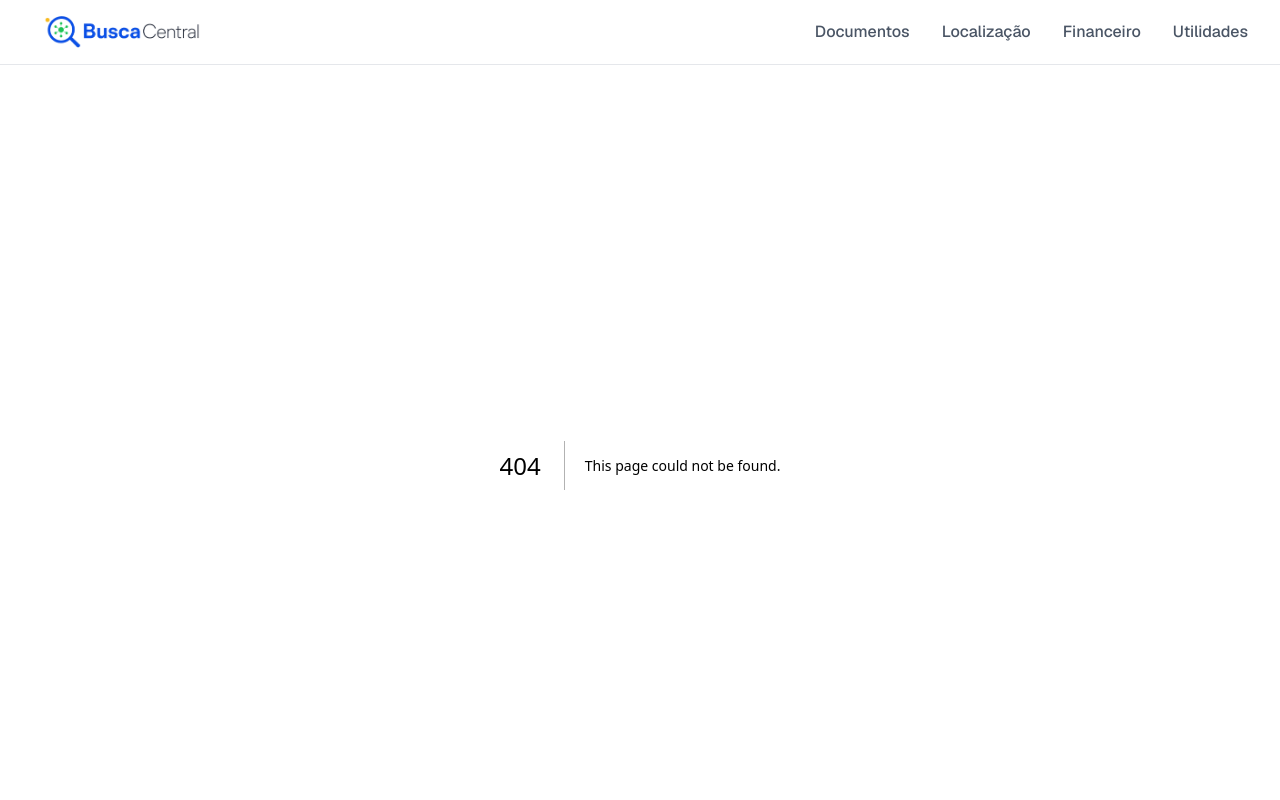
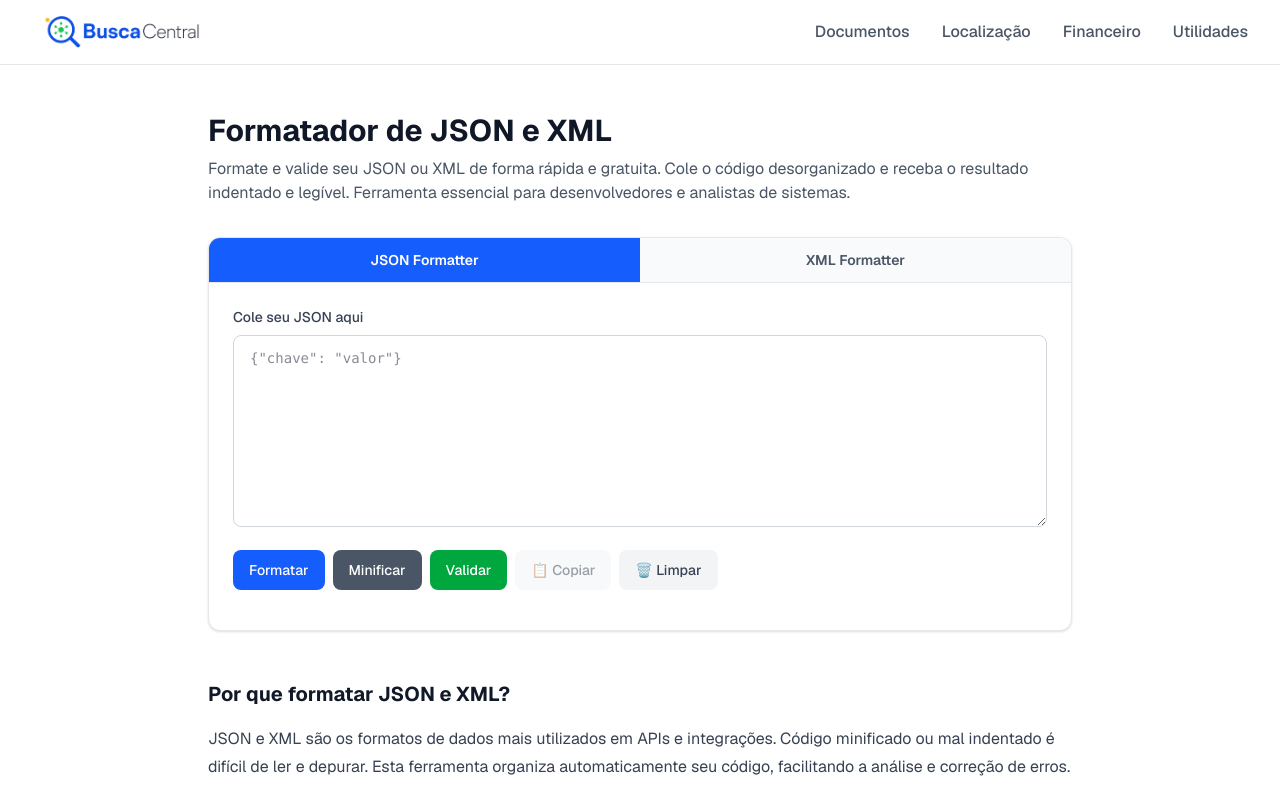
Before and after one commit to buscacentral/buscacentral, a Next.js app: page /utilidades/formatador-codigo in a window 1280 px wide. Before the commit this address had no page. Shown: the top 800 px of the page. Built offline with nearby package versions, Linux system fonts and the light colour scheme.

Commit message:
feat: adiciona Formatador de JSON e XML

```diff
--- /dev/null
+++ b/src/app/utilidades/formatador-codigo/page.tsx
@@ -0,0 +1,262 @@
+'use client';
+
+import { useState } from 'react';
+
+type Tab = 'json' | 'xml';
+
+function formatJSON(input: string): { result: string; error: string | null } {
+  try {
+    const parsed = JSON.parse(input);
+    return { result: JSON.stringify(parsed, null, 2), error: null };
+  } catch (e) {
+    const msg = e instanceof Error ? e.message : 'JSON inválido';
+    return { result: '', error: msg };
+  }
+}
+
+function minifyJSON(input: string): { result: string; error: string | null } {
+  try {
+    const parsed = JSON.parse(input);
+    return { result: JSON.stringify(parsed), error: null };
+  } catch (e) {
+    const msg = e instanceof Error ? e.message : 'JSON inválido';
+    return { result: '', error: msg };
+  }
+}
+
+function validateJSON(input: string): { valid: boolean; error: string | null } {
+  try {
+    JSON.parse(input);
+    return { valid: true, error: null };
+  } catch (e) {
+    const msg = e instanceof Error ? e.message : 'JSON inválido';
+    const lineMatch = msg.match(/position\s+(\d+)/);
+    let errorMsg = msg;
+    if (lineMatch) {
+      const pos = parseInt(lineMatch[1]);
+      const lines = input.substring(0, pos).split('\n');
+      errorMsg = `Erro na linha ${lines.length}: ${msg}`;
+    }
+    return { valid: false, error: errorMsg };
+  }
+}
+
+function formatXML(input: string): { result: string; error: string | null } {
+  try {
+    let xml = input.trim();
+    if (!xml.startsWith('<')) return { result: '', error: 'XML inválido: não começa com tag' };
+
+    let formatted = '';
+    let indent = 0;
+    const lines = xml.replace(/>\s*</g, '><').split(/(<[^>]+>)/).filter(Boolean);
+
+    for (const line of lines) {
+      if (line.match(/^<\/\w/)) indent--;
+      formatted += '  '.repeat(Math.max(indent, 0)) + line.trim() + '\n';
+      if (line.match(/^<\w[^>]*[^\/]>$/) && !line.match(/^<\?/)) indent++;
+    }
+
+    return { result: formatted.trim(), error: null };
+  } catch {
+    return { result: '', error: 'Erro ao formatar XML' };
+  }
+}
+
+function minifyXML(input: string): { result: string; error: string | null } {
+  try {
+    const minified = input.replace(/>\s+</g, '><').replace(/\n/g, '').replace(/\s+/g, ' ').trim();
+    return { result: minified, error: null };
+  } catch {
+    return { result: '', error: 'Erro ao minificar XML' };
+  }
+}
+
+function validateXML(input: string): { valid: boolean; error: string | null } {
+  const trimmed = input.trim();
+  if (!trimmed.startsWith('<')) return { valid: false, error: 'XML inválido: não começa com tag' };
+
+  const openTags: string[] = [];
+  const tagRegex = /<\/?([a-zA-Z][a-zA-Z0-9:-]*)[^>]*\/?>/g;
+  let match;
+
+  while ((match = tagRegex.exec(trimmed)) !== null) {
+    const fullTag = match[0];
+    const tagName = match[1];
+
+    if (fullTag.startsWith('<?')) continue;
+    if (fullTag.startsWith('<!')) continue;
+    if (fullTag.endsWith('/>')) continue;
+    if (fullTag.startsWith('</')) {
+      if (openTags.length === 0 || openTags[openTags.length - 1] !== tagName) {
+        return { valid: false, error: `Tag de fechamento inesperada: </${tagName}>` };
+      }
+      openTags.pop();
+    } else {
+      openTags.push(tagName);
+    }
+  }
+
+  if (openTags.length > 0) {
+    return { valid: false, error: `Tags não fechadas: ${openTags.join(', ')}` };
+  }
+
+  return { valid: true, error: null };
+}
+
+export default function FormatadorCodigo() {
+  const [tab, setTab] = useState<Tab>('json');
+  const [input, setInput] = useState('');
+  const [output, setOutput] = useState('');
+  const [error, setError] = useState('');
+  const [copied, setCopied] = useState(false);
+
+  const handleFormat = () => {
+    if (tab === 'json') {
+      const { result, error } = formatJSON(input);
+      setOutput(result);
+      setError(error || '');
+    } else {
+      const { result, error } = formatXML(input);
+      setOutput(result);
+      setError(error || '');
+    }
+  };
+
+  const handleMinify = () => {
+    if (tab === 'json') {
+      const { result, error } = minifyJSON(input);
+      setOutput(result);
+      setError(error || '');
+    } else {
+      const { result, error } = minifyXML(input);
+      setOutput(result);
+      setError(error || '');
+    }
+  };
+
+  const handleValidate = () => {
+    if (tab === 'json') {
+      const { valid, error } = validateJSON(input);
+      if (valid) {
+        setError('');
+        setOutput('✅ JSON válido!');
+      } else {
+        setError(error || 'JSON inválido');
+        setOutput('');
+      }
+    } else {
+      const { valid, error } = validateXML(input);
+      if (valid) {
+        setError('');
+        setOutput('✅ XML válido!');
+      } else {
+        setError(error || 'XML inválido');
+        setOutput('');
+      }
+    }
+  };
+
+  const handleCopy = async () => {
+    if (output) {
+      await navigator.clipboard.writeText(output);
+      setCopied(true);
+      setTimeout(() => setCopied(false), 2000);
+    }
+  };
+
+  const handleClear = () => {
+    setInput('');
+    setOutput('');
+    setError('');
+  };
+
+  return (
+    <div className="max-w-4xl mx-auto px-4 py-12">
+      <h1 className="text-3xl font-bold text-gray-900 mb-2">Formatador de JSON e XML</h1>
+      <p className="text-gray-600 mb-8">
+        Formate e valide seu JSON ou XML de forma rápida e gratuita.
+        Cole o código desorganizado e receba o resultado indentado e legível.
+        Ferramenta essencial para desenvolvedores e analistas de sistemas.
+      </p>
+
+      <div className="bg-white border border-gray-200 rounded-xl shadow-sm overflow-hidden">
+        <div className="flex border-b border-gray-200">
+          {(['json', 'xml'] as const).map((t) => (
+            <button
+              key={t}
+              onClick={() => { setTab(t); setInput(''); setOutput(''); setError(''); }}
+              className={`flex-1 py-3 px-4 font-semibold text-sm transition-colors ${
+                tab === t ? 'bg-blue-600 text-white' : 'bg-gray-50 text-gray-600 hover:bg-gray-100'
+              }`}
+            >
+              {t.toUpperCase()} Formatter
+            </button>
+          ))}
+        </div>
+
+        <div className="p-6">
+          <div className="mb-4">
+            <label className="block text-sm font-medium text-gray-700 mb-2">
+              Cole seu {tab.toUpperCase()} aqui
+            </label>
+            <textarea
+              value={input}
+              onChange={(e) => setInput(e.target.value)}
+              placeholder={tab === 'json' ? '{"chave": "valor"}' : '<root><item>valor</item></root>'}
+              className="w-full h-48 px-4 py-3 border border-gray-300 rounded-lg focus:outline-none focus:ring-2 focus:ring-blue-500 font-mono text-sm resize-y"
+            />
+          </div>
+
+          <div className="flex flex-wrap gap-2 mb-4">
+            <button onClick={handleFormat} className="bg-blue-600 text-white py-2.5 px-4 rounded-lg font-medium hover:bg-blue-700 transition-colors text-sm">
+              Formatar
+            </button>
+            <button onClick={handleMinify} className="bg-gray-600 text-white py-2.5 px-4 rounded-lg font-medium hover:bg-gray-700 transition-colors text-sm">
+              Minificar
+            </button>
+            <button onClick={handleValidate} className="bg-green-600 text-white py-2.5 px-4 rounded-lg font-medium hover:bg-green-700 transition-colors text-sm">
+              Validar
+            </button>
+            <button onClick={handleCopy} disabled={!output} className="bg-gray-100 text-gray-700 py-2.5 px-4 rounded-lg font-medium hover:bg-gray-200 transition-colors text-sm disabled:opacity-50">
+              {copied ? '✅ Copiado!' : '📋 Copiar'}
+            </button>
+            <button onClick={handleClear} className="bg-gray-100 text-gray-700 py-2.5 px-4 rounded-lg font-medium hover:bg-gray-200 transition-colors text-sm">
+              🗑️ Limpar
+            </button>
+          </div>
+
+          {error && (
+            <div className="mb-4 p-4 bg-red-50 border border-red-200 rounded-lg text-red-800 text-sm">
+              ❌ {error}
+            </div>
+          )}
+
+          {output && (
+            <div>
+              <label className="block text-sm font-medium text-gray-700 mb-2">Resultado</label>
+              <textarea
+                value={output}
+                readOnly
+                className="w-full h-48 px-4 py-3 border border-gray-200 rounded-lg bg-gray-50 font-mono text-sm resize-y"
+              />
+            </div>
+          )}
+        </div>
+      </div>
+
+      <article className="mt-12 prose prose-gray max-w-none">
+        <h2>Por que formatar JSON e XML?</h2>
+        <p>
+          JSON e XML são os formatos de dados mais utilizados em APIs e integrações. Código minificado
+          ou mal indentado é difícil de ler e depurar. Esta ferramenta organiza automaticamente seu
+          código, facilitando a análise e correção de erros.
+        </p>
+        <h2>Validação de JSON e XML</h2>
+        <p>
+          A validação verifica se a sintaxe está correta. Para JSON, verifica se o parse é possível.
+          Para XML, verifica se todas as tags estão abertas e fechadas corretamente.
+        </p>
+      </article>
+    </div>
+  );
+}
--- a/src/app/utilidades/page.tsx
+++ b/src/app/utilidades/page.tsx
@@ -22,6 +22,7 @@ const tools = [
   { title: 'Extrator de Emails', description: 'Extraia emails de qualquer texto ou documento.', href: '/utilidades/extrator-emails', icon: '📧' },
   { title: 'Gerador de Link WhatsApp', description: 'Crie links e QR Codes para WhatsApp.', href: '/utilidades/whatsapp-link', icon: '💬' },
   { title: 'Calculadora de Dias Úteis', description: 'Calcule dias úteis entre duas datas com feriados.', href: '/utilidades/dias-uteis', icon: '📅' },
+  { title: 'Formatador de JSON e XML', description: 'Formate, minifique e valide JSON e XML.', href: '/utilidades/formatador-codigo', icon: '💻' },
 ];
 
 export default function UtilidadesPage() {
--- a/src/components/SearchBar.tsx
+++ b/src/components/SearchBar.tsx
@@ -34,6 +34,7 @@ const tools = [
   { name: 'Seletor de Cores', path: '/utilidades/seletor-cores', category: 'Utilidades', keywords: ['cor', 'hex', 'rgb', 'paleta'] },
   { name: 'Extrator de Emails', path: '/utilidades/extrator-emails', category: 'Utilidades', keywords: ['email', 'extrair', 'contato'] },
   { name: 'Dias Úteis', path: '/utilidades/dias-uteis', category: 'Utilidades', keywords: ['dias', 'úteis', 'data', 'feriado', 'prazo', 'calendário'] },
+  { name: 'Formatador JSON XML', path: '/utilidades/formatador-codigo', category: 'Utilidades', keywords: ['json', 'xml', 'formatar', 'minificar', 'validar', 'código'] },
 ];
 
 export default function SearchBar() {
```
